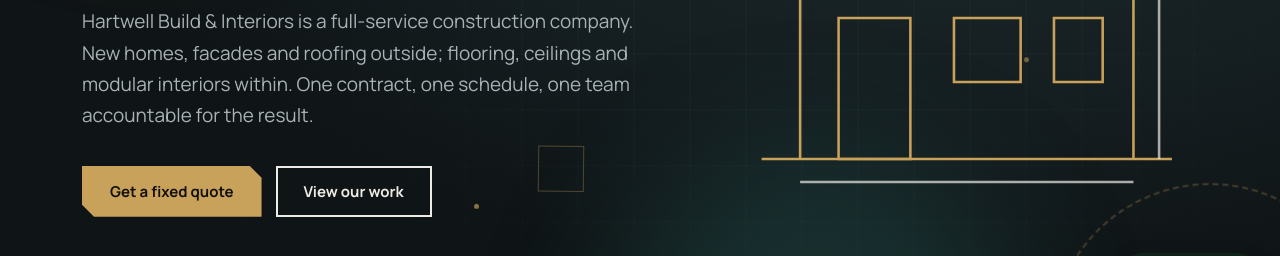
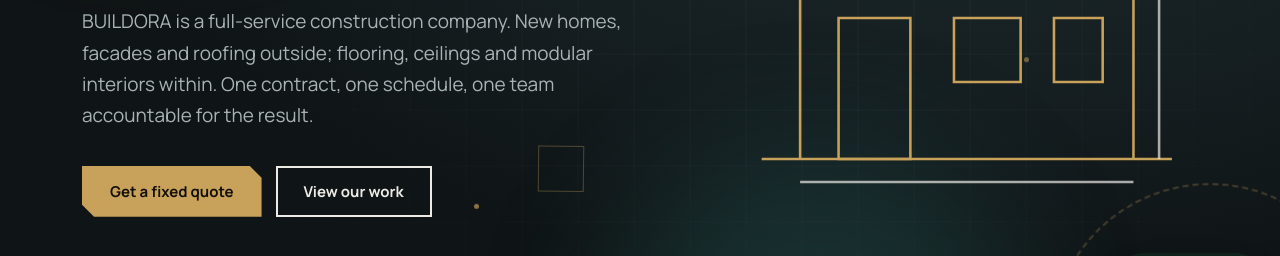
Before and after one commit to Hari-7736/construction, a plain HTML site: page index.html in a window 1280 px wide. Shown: the part 468-724 px from the top of the page. Drawn offline with Linux system fonts and the light colour scheme.

Commit message:
Rename Hartwell Build to BUILDORA in index.html

```diff
--- a/index.html
+++ b/index.html
@@ -3,17 +3,17 @@
 <head>
 <meta charset="utf-8">
 <meta name="viewport" content="width=device-width, initial-scale=1, viewport-fit=cover">
-<title>Hartwell Build & Interiors | Construction, Exterior & Interior Contractors</title>
-<meta name="description" content="Hartwell Build & Interiors is a full-service construction company: new homes, facades, roofing, flooring, false ceilings and modular interiors. Free site visit and fixed itemised quotes.">
+<title>BUILDORA | Construction, Exterior & Interior Contractors</title>
+<meta name="description" content="BUILDORA is a full-service construction company: new homes, facades, roofing, flooring, false ceilings and modular interiors. Free site visit and fixed itemised quotes.">
 <meta name="keywords" content="construction company, interior contractors, exterior design, home builders, facade work, false ceiling, modular kitchen, renovation">
 <meta name="robots" content="index, follow, max-image-preview:large">
 <meta name="theme-color" content="#0F1416">
 <link rel="canonical" href="https://www.yourcompany.com/">
-<meta property="og:type" content="website"><meta property="og:title" content="Hartwell Build & Interiors | Build outside, finish inside">
+<meta property="og:type" content="website"><meta property="og:title" content="BUILDORA | Build outside, finish inside">
 <meta property="og:description" content="One team for structure, facade and interiors. Fixed quotes, in-house supervision, written warranty.">
 <meta property="og:url" content="https://www.yourcompany.com/"><meta name="twitter:card" content="summary_large_image">
 <link rel="stylesheet" href="https://fonts.googleapis.com/css2?family=Big+Shoulders+Display:wght@600;800&family=Manrope:wght@400;500;700&display=swap">
-<script type="application/ld+json">{"@context":"https://schema.org","@type":"GeneralContractor","name":"Hartwell Build & Interiors","url":"https://www.yourcompany.com/","telephone":"+00-00000-00000","email":"hello@yourcompany.com","address":{"@type":"PostalAddress","streetAddress":"Your address","addressLocality":"Your city","addressCountry":"IN"},"openingHours":"Mo-Sa 09:00-18:00","areaServed":"Your city and surrounding districts","hasOfferCatalog":{"@type":"OfferCatalog","name":"Construction services","itemListElement":[{"@type":"Offer","itemOffered":{"@type":"Service","name":"New home construction"}},{"@type":"Offer","itemOffered":{"@type":"Service","name":"Facade and exterior renovation"}},{"@type":"Offer","itemOffered":{"@type":"Service","name":"Interior design and fit-out"}}]}}</script>
+<script type="application/ld+json">{"@context":"https://schema.org","@type":"GeneralContractor","name":"BUILDORA","url":"https://www.yourcompany.com/","telephone":"+00-00000-00000","email":"hello@yourcompany.com","address":{"@type":"PostalAddress","streetAddress":"Your address","addressLocality":"Your city","addressCountry":"IN"},"openingHours":"Mo-Sa 09:00-18:00","areaServed":"Your city and surrounding districts","hasOfferCatalog":{"@type":"OfferCatalog","name":"Construction services","itemListElement":[{"@type":"Offer","itemOffered":{"@type":"Service","name":"New home construction"}},{"@type":"Offer","itemOffered":{"@type":"Service","name":"Facade and exterior renovation"}},{"@type":"Offer","itemOffered":{"@type":"Service","name":"Interior design and fit-out"}}]}}</script>
 <script type="application/ld+json">{"@context":"https://schema.org","@type":"FAQPage","mainEntity":[{"@type":"Question","name":"Do you handle both exterior and interior work?","acceptedAnswer":{"@type":"Answer","text":"Yes. We build the structure and facade and complete flooring, ceilings, painting and modular interiors under one contract."}},{"@type":"Question","name":"How long does a typical home project take?","acceptedAnswer":{"@type":"Answer","text":"A new two-storey home usually takes 8 to 12 months. Interior-only projects take 6 to 12 weeks. You get a dated schedule before work starts."}},{"@type":"Question","name":"Is the quote fixed?","acceptedAnswer":{"@type":"Answer","text":"We issue an itemised quote after the site visit. Changes you request are priced in writing before we proceed."}},{"@type":"Question","name":"Do you offer a warranty?","acceptedAnswer":{"@type":"Answer","text":"Yes, a written warranty covers structure, waterproofing and finishes."}}]}</script>
 <style>
 :root{--bg:#F3F1EC;--fg:#161C1F;--mut:#5E686B;--card:#fff;--line:#DAD7CF;--ink:#0F1416;--ink2:#182024;--on:#EDEBE5;--brass:#C8A15A;
@@ -167,7 +167,7 @@
   <div class="w">
     <div>
       <h1>Built outside.<em>Finished inside.</em></h1>
-      <p>Hartwell Build & Interiors is a full-service construction company. New homes, facades and roofing outside; flooring, ceilings and modular interiors within. One contract, one schedule, one team accountable for the result.</p>
+      <p>BUILDORA is a full-service construction company. New homes, facades and roofing outside; flooring, ceilings and modular interiors within. One contract, one schedule, one team accountable for the result.</p>
       <div class="cta"><a class="btn" href="#contact">Get a fixed quote</a><a class="btn ghost" href="#projects">View our work</a></div>
       <div class="hs"><div><b data-n="12" data-s="+">0</b><span>Years building</span></div><div><b data-n="240" data-s="+">0</b><span>Projects delivered</span></div><div><b data-n="96" data-s="%">0</b><span>On schedule</span></div></div>
     </div>
@@ -273,7 +273,7 @@
 </section>
 </main>
 
-<footer><div class="w"><span>© 2026 Hartwell Build & Interiors</span><span>Licensed and insured contractor. Add licence number.</span></div></footer>
+<footer><div class="w"><span>© 2026 BUILDORA</span><span>Licensed and insured contractor. Add licence number.</span></div></footer>
 <a class="wa" href="https://wa.me/0000000000" aria-label="Chat on WhatsApp">WhatsApp us</a>
 <dialog id="dg"><div class="dm" id="dc"></div></dialog>
 
```
